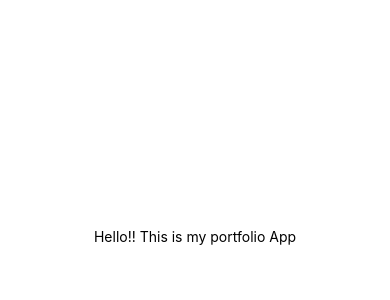
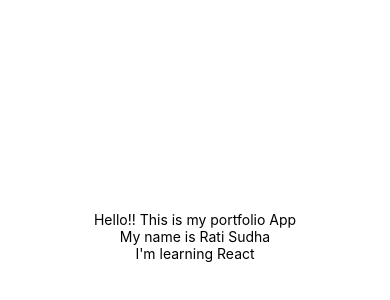
Before and after one commit to Rati/RatiPortfolio, a React Native app: screen / in a window 390 px wide. Shown: the part 186-486 px from the top of the page. Built offline with nearby package versions, Linux system fonts and the light colour scheme.

Commit message:
my stater code

```diff
--- a/App.js
+++ b/App.js
@@ -6,6 +6,8 @@ export default function App() {
   return (
     <View style={styles.container}>
       <Text>Hello!! This is my portfolio App</Text>
+      <Text>My name is Rati Sudha</Text>
+      <Text>I'm learning React</Text>
       <StatusBar style="auto" />
     </View>
   );
```
